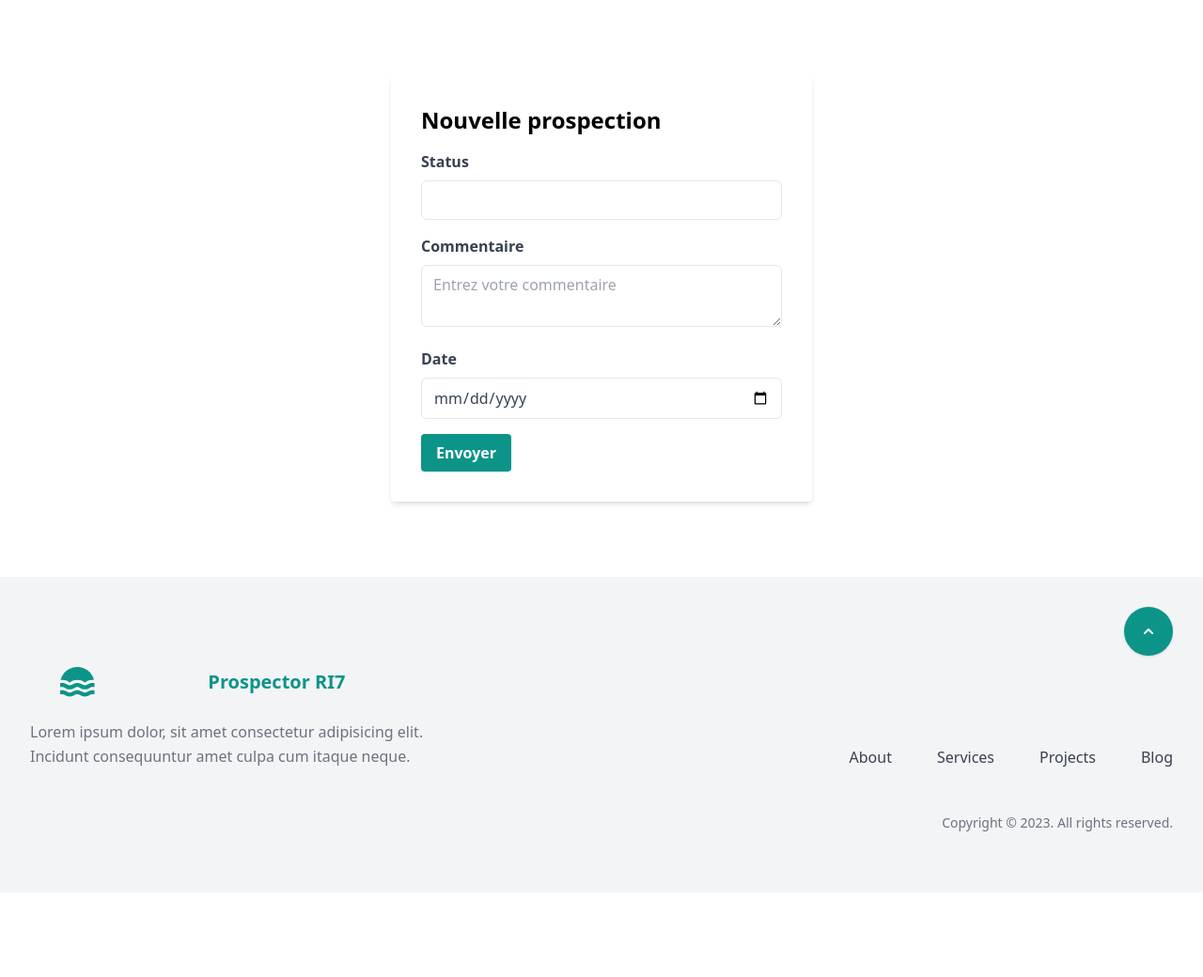
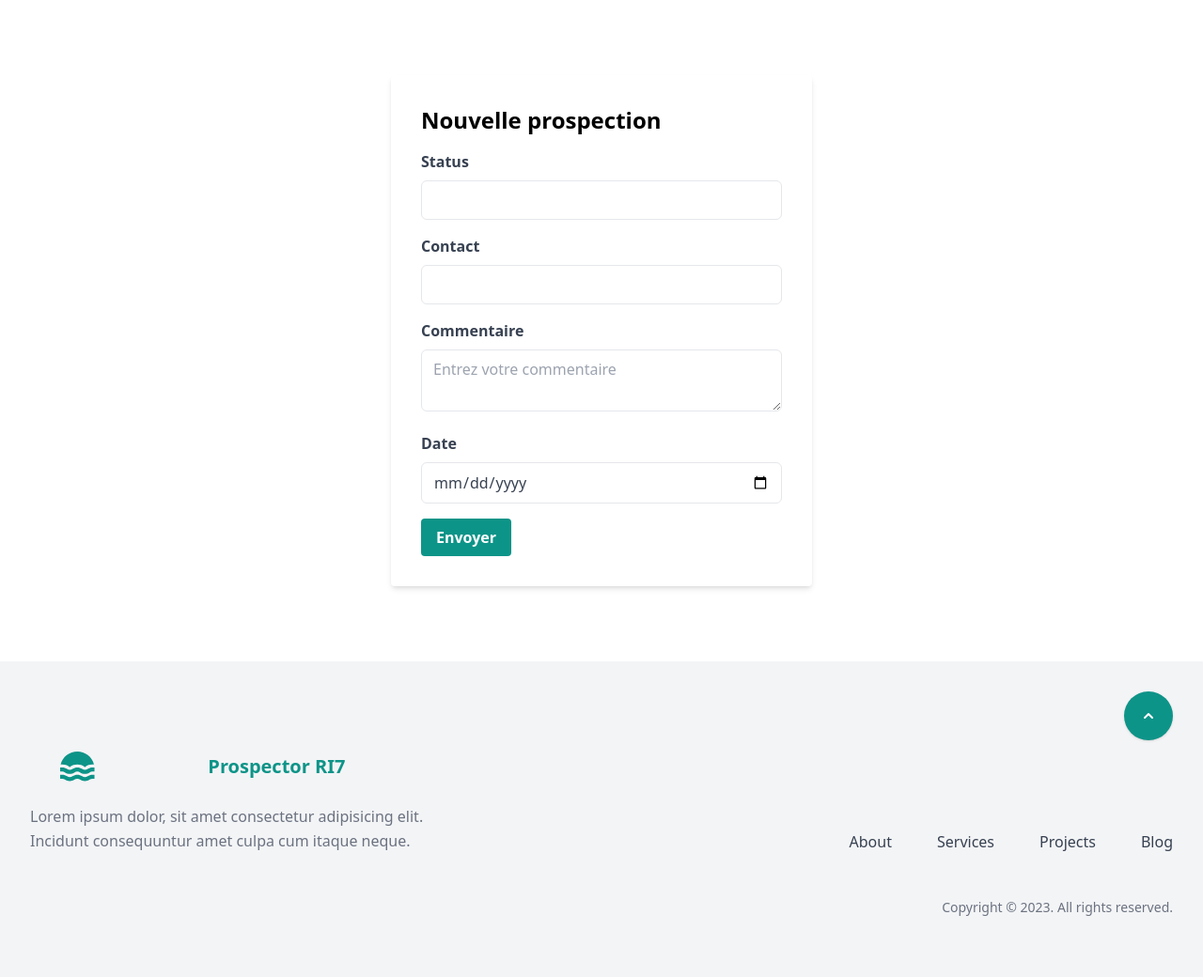
Before and after one commit to mkl-devops-ri7/ri7-prospector, a Symfony app: template templates/new_prospection/index.html.twig in a window 1280 px wide. Shown: the part 64-1104 px from the top of the page at 94% size. Before the commit the page ends 949 px from the top, so only its background shows below. Run offline with Twig, Linux system fonts and the light colour scheme; the template is opened without the code that fills it, so the values that code supplies are empty; some libraries are stand-ins or nearby versions.

Commit message:
95 feat create prospection form (#107)

```diff
--- a/templates/new_prospection/index.html.twig
+++ b/templates/new_prospection/index.html.twig
@@ -10,6 +10,10 @@
             <div class="mb-4">
                 <label for="status" class="block text-gray-700 font-bold mb-2">Status</label>
                 <input type="text" id="status" name="status"  class="w-full border rounded-md py-2 px-3 text-gray-700 focus:outline-teal-500">
+            </div>
+            <div class="mb-4">
+                <label for="contact" class="block text-gray-700 font-bold mb-2">Contact</label>
+                <input type="text" id="contact" name="contact"  class="w-full border rounded-md py-2 px-3 text-gray-700 focus:outline-teal-500">
             </div>
 
             <div class="mb-4">
```
